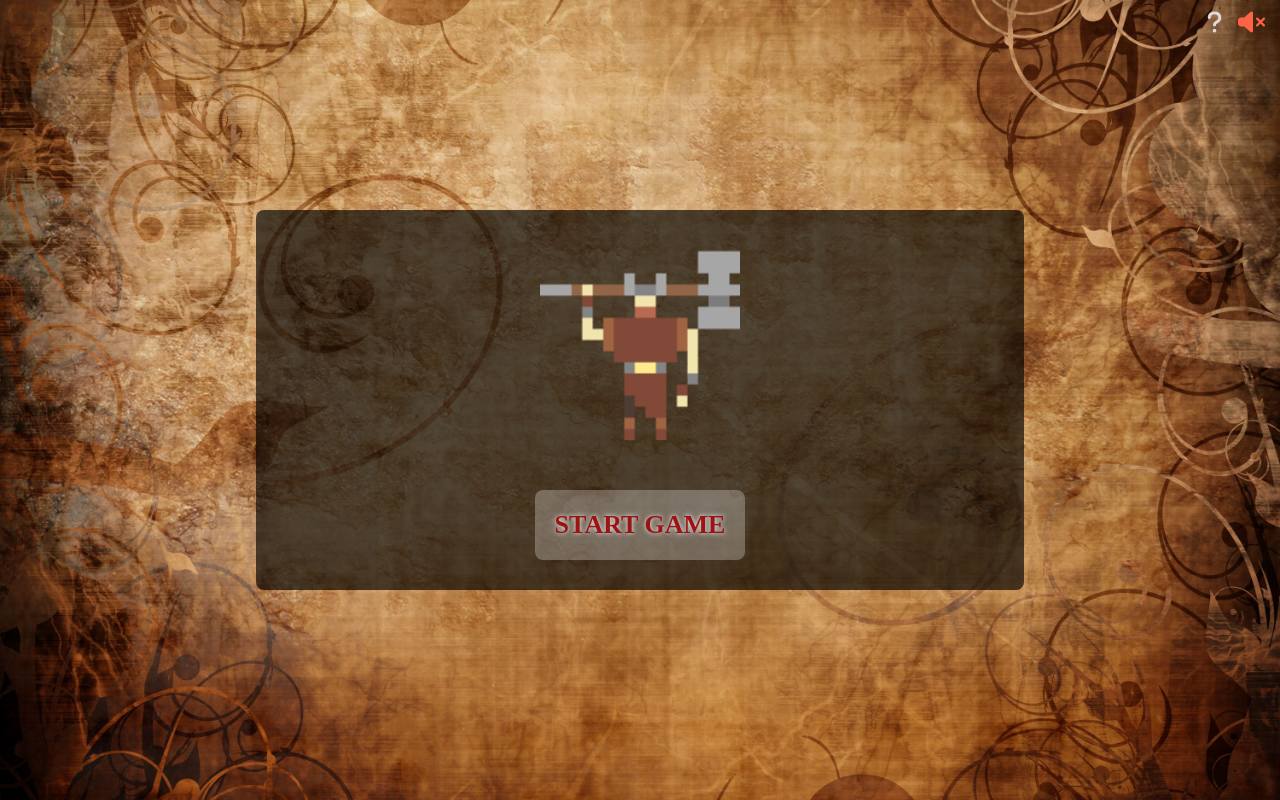
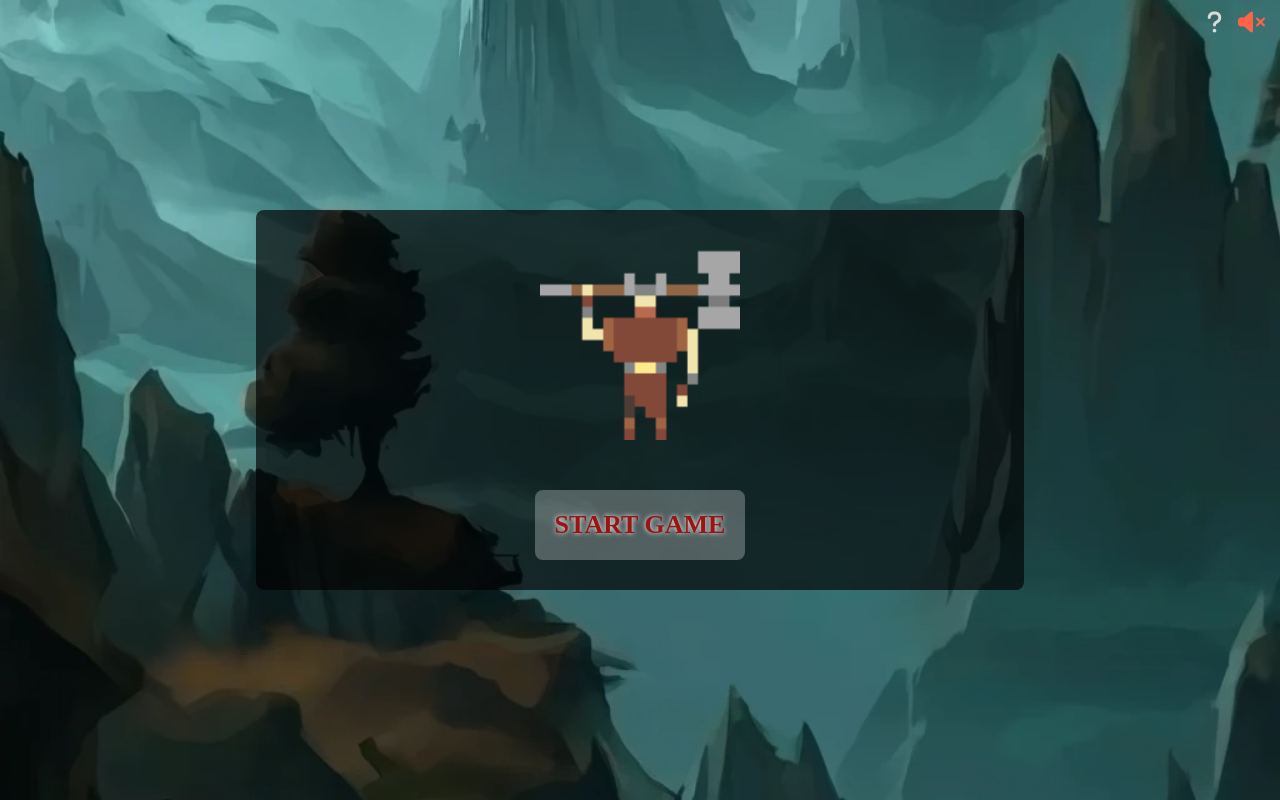
Before and after one commit to gbura/valhalla-axe-shield-sword, a plain HTML site: page index.html in a window 1280 px wide. Drawn offline with Linux system fonts and the light colour scheme; a web font is replaced by a local one.

Commit message:
changed background-image

```diff
--- a/style.css
+++ b/style.css
@@ -17,7 +17,7 @@ body {
 	font-size: 1.6rem;
 	font-family: 'Skranji';
 	min-height: 100vh;
-	background-image: url(./img/background.jpg);
+	background-image: url(./img/background.png);
 	background-size: cover;
 	background-position: center;
 }
```
Also changed, not shown: img/background.png (added).
